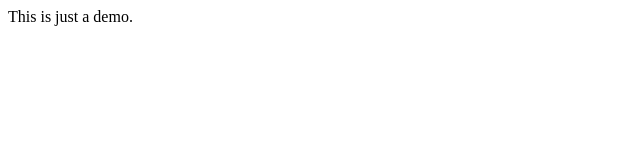
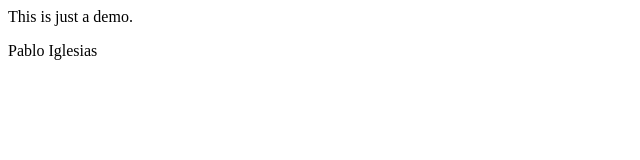
Before and after one commit to pluaces/demo.github, a plain HTML site: page index.html in a window 1280 px wide. Shown: the full height of the page, 0-640 px from the left. Drawn offline with Linux system fonts and the light colour scheme.

Commit message:
Added author at the bottom.

```diff
--- a/index.html
+++ b/index.html
@@ -6,5 +6,6 @@
 	</head>
 	<body>
 		<p>This is just a demo.</p>
+		<p>Pablo Iglesias</p>
 	</body>
 </html>
```
